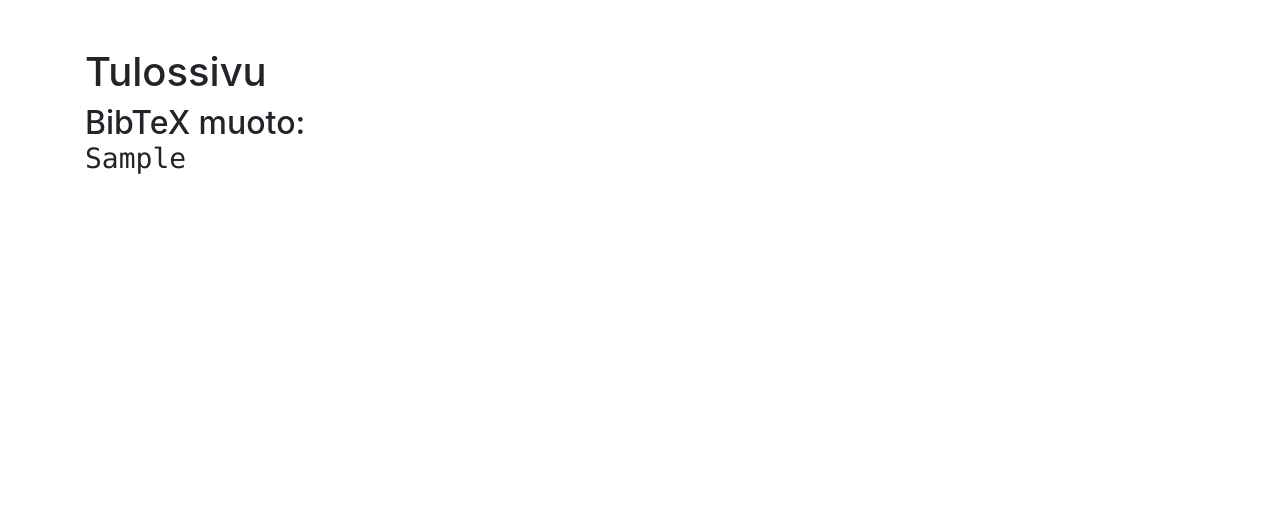
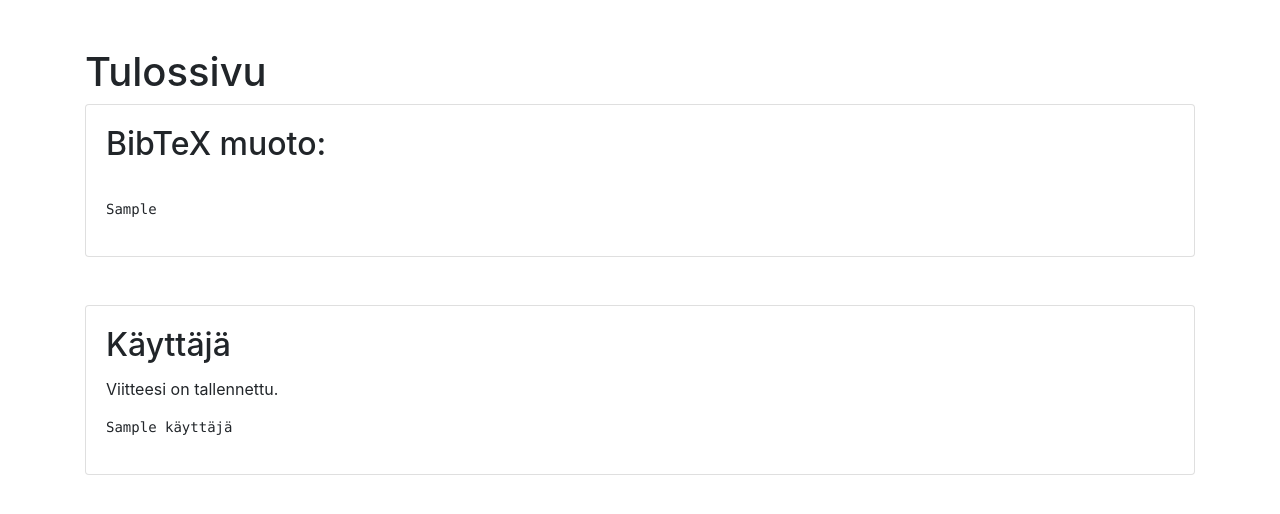
Before and after one commit to asvorg/ohtu-miniprojekti, a Flask app: template src/frontend/templates/result.html in a window 1280 px wide. Shown: the top 514 px of the page. Run offline with Flask 3, Linux system fonts and the light colour scheme; the template is opened without the code that fills it: most values are stand-ins (such as "Sample title", 1, 10 or a date in 2020); some libraries are stand-ins or nearby versions.

Commit message:
tulostussivun näkymät

```diff
--- a/src/frontend/templates/result.html
+++ b/src/frontend/templates/result.html
@@ -11,9 +11,22 @@
 <div class="container mt-5">
     <h1>Tulossivu</h1>
 
-    <h2>BibTeX muoto:</h
-    <br>
-    <pre>{{ bibtex_result }}</pre>
+    <div class="card mb-5">
+        <div class="card-body">
+            <h2 class="card-title">BibTeX muoto:</h2>
+            <br>
+            <pre>{{ bibtex_result }}</pre>
+        </div>
+    </div>
+
+
+    <div class="card">
+        <div class="card-body">
+            <h2 class="card-title">Käyttäjä</h2>
+            <p class="card-text">Viitteesi on tallennettu.</p>
+            <pre>{{ Käyttäjä }}</pre>
+        </div>
+    </div>
 </div>
 
 <script src="https://code.jquery.com/jquery-3.5.1.slim.min.js"></script>
```
